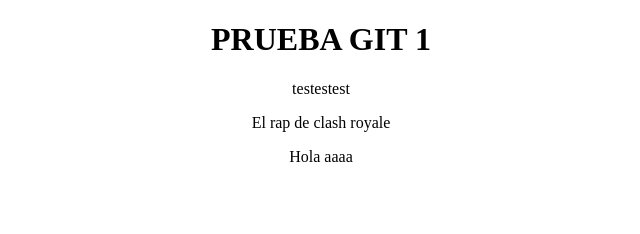
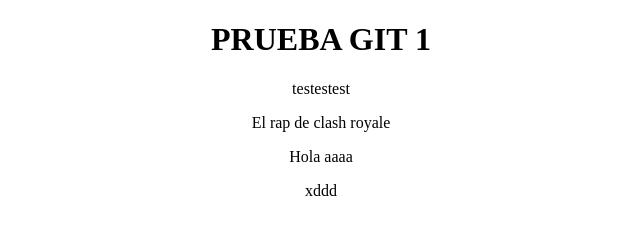
Before and after one commit to Skeletus/TESTEV3-DBP, a plain HTML site: page index.html in a window 1280 px wide. Shown: the full height of the page, 319-959 px from the left. Drawn offline with Linux system fonts and the light colour scheme.

Commit message:
Update index.html

```diff
--- a/index.html
+++ b/index.html
@@ -12,6 +12,7 @@
         <p> testestest</p>
         <p>El rap de clash royale</p>
         <p>Hola aaaa</p>
+        <p> xddd</p>
     </center>
 </body>
 </html>
```
